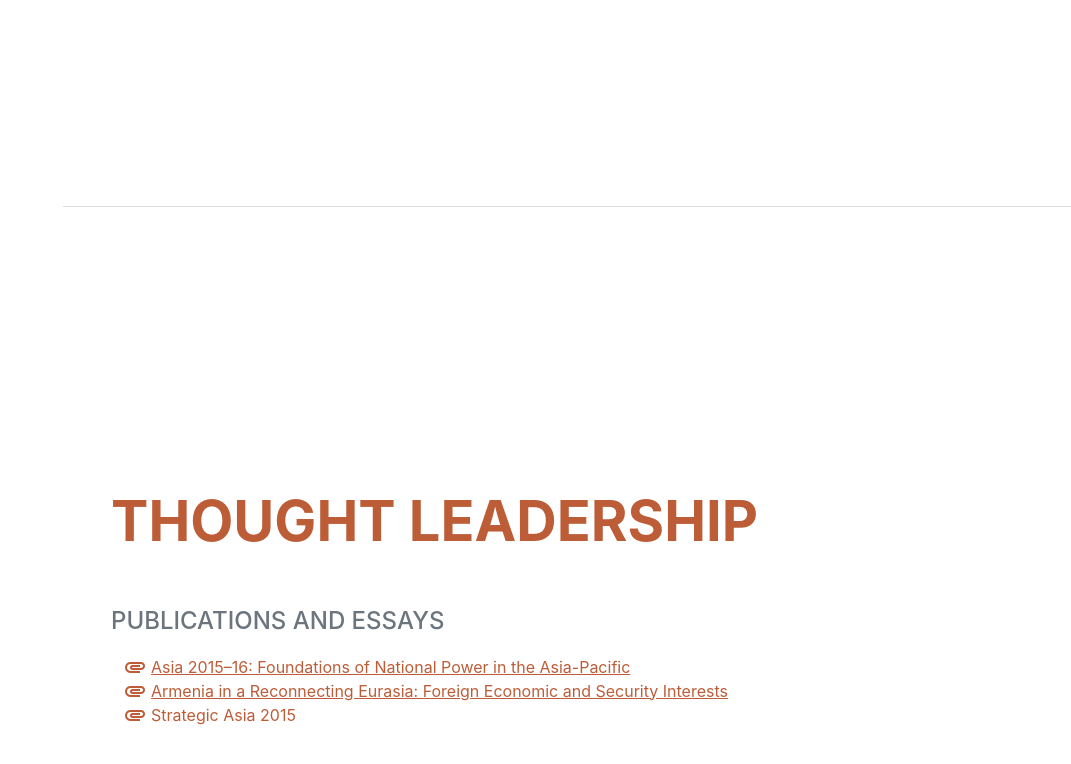
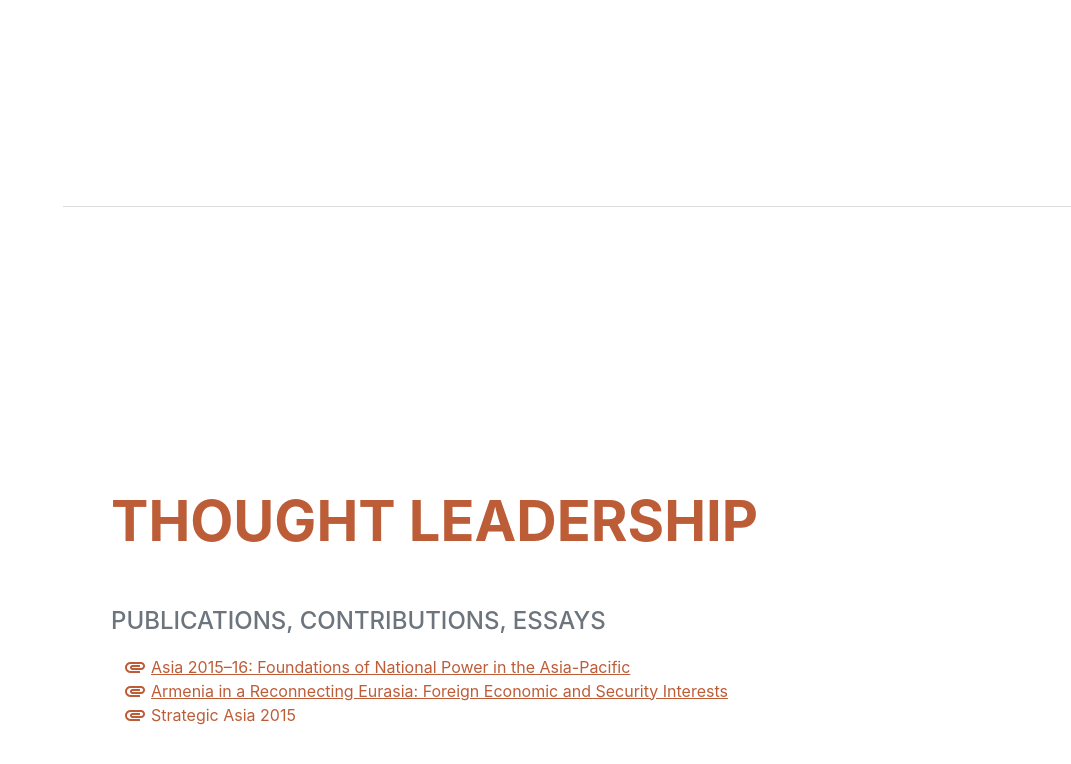
Before and after one commit to ns1310/website_project, a plain HTML site: page index.html in a window 1280 px wide. Shown: the part 2923-3687 px from the top of the page, without its empty margins (209-1280 px from the left). Drawn offline with nearby package versions, Linux system fonts and the light colour scheme; a web font is replaced by a local one.

Commit message:
Update index.html

```diff
--- a/index.html
+++ b/index.html
@@ -157,7 +157,7 @@
             <section class="resume-section" id="Thought Leadership">
                 <div class="resume-section-content">
                     <h2 class="mb-5">Thought Leadership</h2>
-                    <div class="subheading mb-3">Publications and Essays</div>
+                    <div class="subheading mb-3">Publications, Contributions, Essays</div>
                     <ul class="fa-ul mb-0">
                         <li>
                             <span class="fa-li"><i class="material-icons">attachment</i></span>
```
